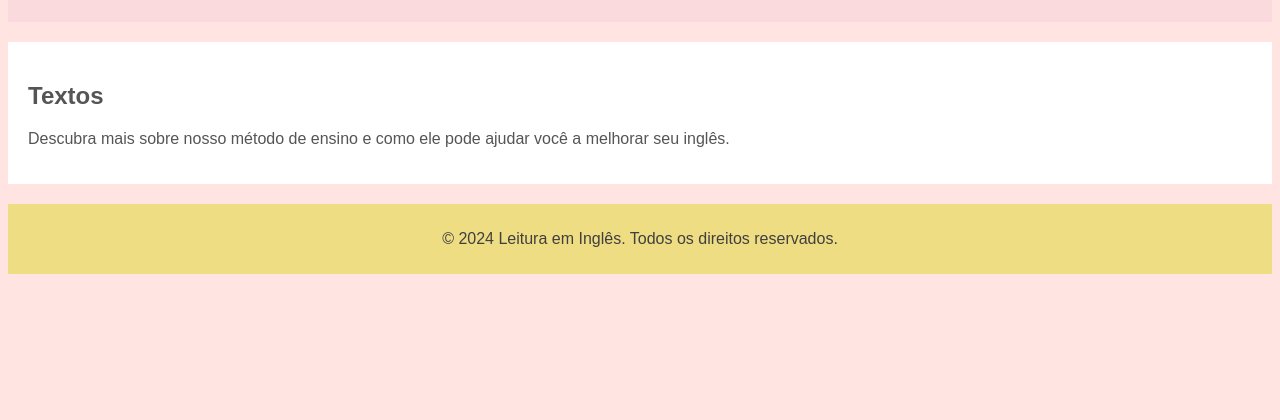
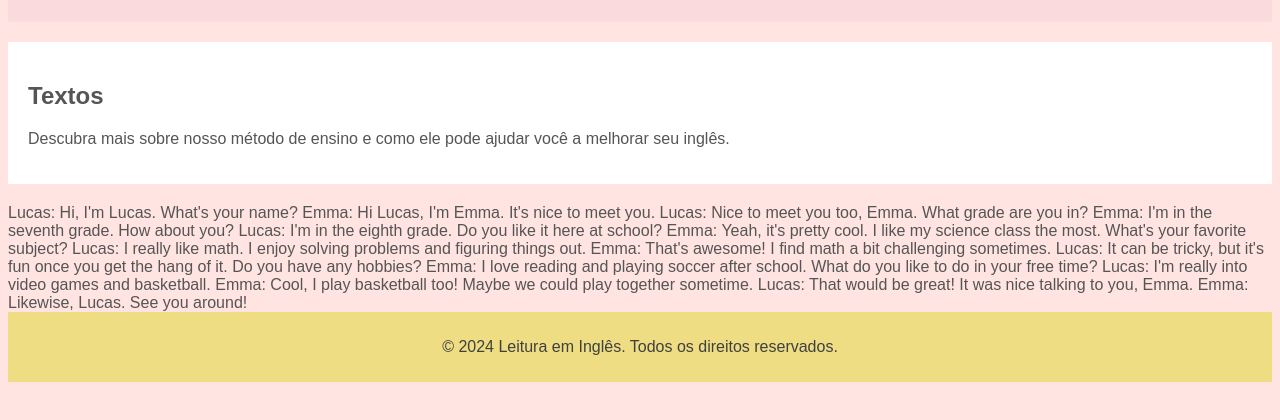
Before and after one commit to luanajlemos/meu-site, a plain HTML site: page textos.html in a window 1280 px wide. Shown: the part 116-536 px from the top of the page. Drawn offline with Linux system fonts and the light colour scheme.

Commit message:
Atualizar o textos.html
criação da div presentation

```diff
--- a/textos.html
+++ b/textos.html
@@ -23,6 +23,35 @@
         <h2>Textos</h2>
         <p>Descubra mais sobre nosso método de ensino e como ele pode ajudar você a melhorar seu inglês.</p>
     </section>
+<div id="presentation">Lucas: Hi, I'm Lucas. What's your name?
+
+Emma: Hi Lucas, I'm Emma. It's nice to meet you.
+
+Lucas: Nice to meet you too, Emma. What grade are you in?
+
+Emma: I'm in the seventh grade. How about you?
+
+Lucas: I'm in the eighth grade. Do you like it here at school?
+
+Emma: Yeah, it's pretty cool. I like my science class the most. What's your favorite subject?
+
+Lucas: I really like math. I enjoy solving problems and figuring things out.
+
+Emma: That's awesome! I find math a bit challenging sometimes.
+
+Lucas: It can be tricky, but it's fun once you get the hang of it. Do you have any hobbies?
+
+Emma: I love reading and playing soccer after school. What do you like to do in your free time?
+
+Lucas: I'm really into video games and basketball.
+
+Emma: Cool, I play basketball too! Maybe we could play together sometime.
+
+Lucas: That would be great! It was nice talking to you, Emma.
+
+Emma: Likewise, Lucas. See you around!
+</div>
+
 
     <footer>
         <p>© 2024 Leitura em Inglês. Todos os direitos reservados.</p>
```
